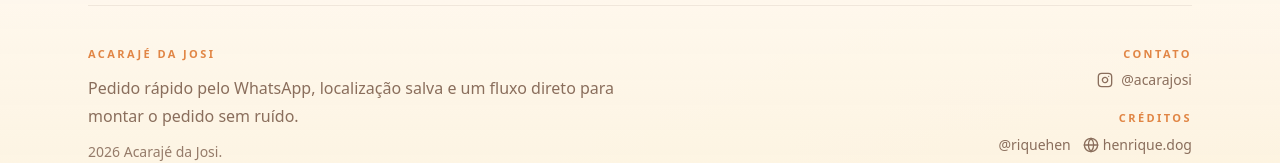
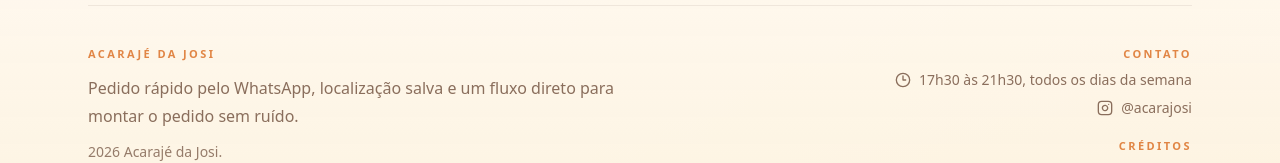
Before and after one commit to riquehen707/card-pio-digital, a Next.js app: page / in a window 1280 px wide. Shown: the part 2395-2558 px from the top of the page. Built offline with nearby package versions, Linux system fonts and the light colour scheme; no server answers.

Commit message:
feat: add business hours to footer

```diff
--- a/src/app/layout.tsx
+++ b/src/app/layout.tsx
@@ -1,7 +1,7 @@
 import { Suspense } from "react"
 import type { Metadata, Viewport } from "next"
 import Script from "next/script"
-import { Globe, Instagram } from "lucide-react"
+import { Clock3, Globe, Instagram } from "lucide-react"
 import { Toaster } from "sonner"
 
 import "./globals.css"
@@ -11,6 +11,7 @@ import { BrandMark } from "@/components/BrandMark"
 import { GoogleAdsPageView } from "@/components/GoogleAdsPageView"
 import PwaInstallPrompt from "@/components/PwaInstallPrompt"
 import {
+  BUSINESS_HOURS,
   DEV_HANDLE,
   DEV_SITE_LABEL,
   DEV_SITE_URL,
@@ -125,6 +126,10 @@ export default function RootLayout({
                       <p className="text-[11px] font-semibold uppercase tracking-[0.22em] text-primary/70">
                         Contato
                       </p>
+                      <p className="inline-flex items-center gap-2 text-sm text-muted-foreground sm:justify-end">
+                        <Clock3 className="size-4" />
+                        {BUSINESS_HOURS}
+                      </p>
                       <a
                         href={INSTAGRAM_URL}
                         target="_blank"
--- a/src/lib/site.ts
+++ b/src/lib/site.ts
@@ -7,6 +7,7 @@ export const SITE_URL = "https://acarajedajosi.com.br"
 
 export const INSTAGRAM_URL = "https://instagram.com/acarajosi"
 export const INSTAGRAM_HANDLE = "@acarajosi"
+export const BUSINESS_HOURS = "17h30 às 21h30, todos os dias da semana"
 
 export const DEV_URL = "https://instagram.com/riquehen"
 export const DEV_HANDLE = "@riquehen"
```
